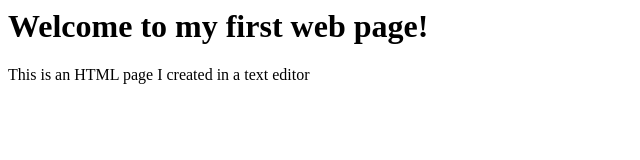
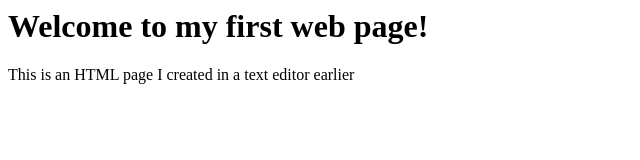
Before and after one commit to LectoBU/CWSite, a plain HTML site: page first-test.html in a window 1280 px wide. Shown: the full height of the page, 0-640 px from the left. Drawn offline with Linux system fonts and the light colour scheme.

Commit message:
Content updated.

```diff
--- a/first-test.html
+++ b/first-test.html
@@ -4,6 +4,6 @@
 	</head>
 	<body>
 		<h1>Welcome to my first web page!</h1>
-		<p lang="en-gb">This is an HTML page I created in a text editor</p>
+		<p lang="en-gb">This is an HTML page I created in a text editor earlier</p>
 	</body>
 </html>
```
